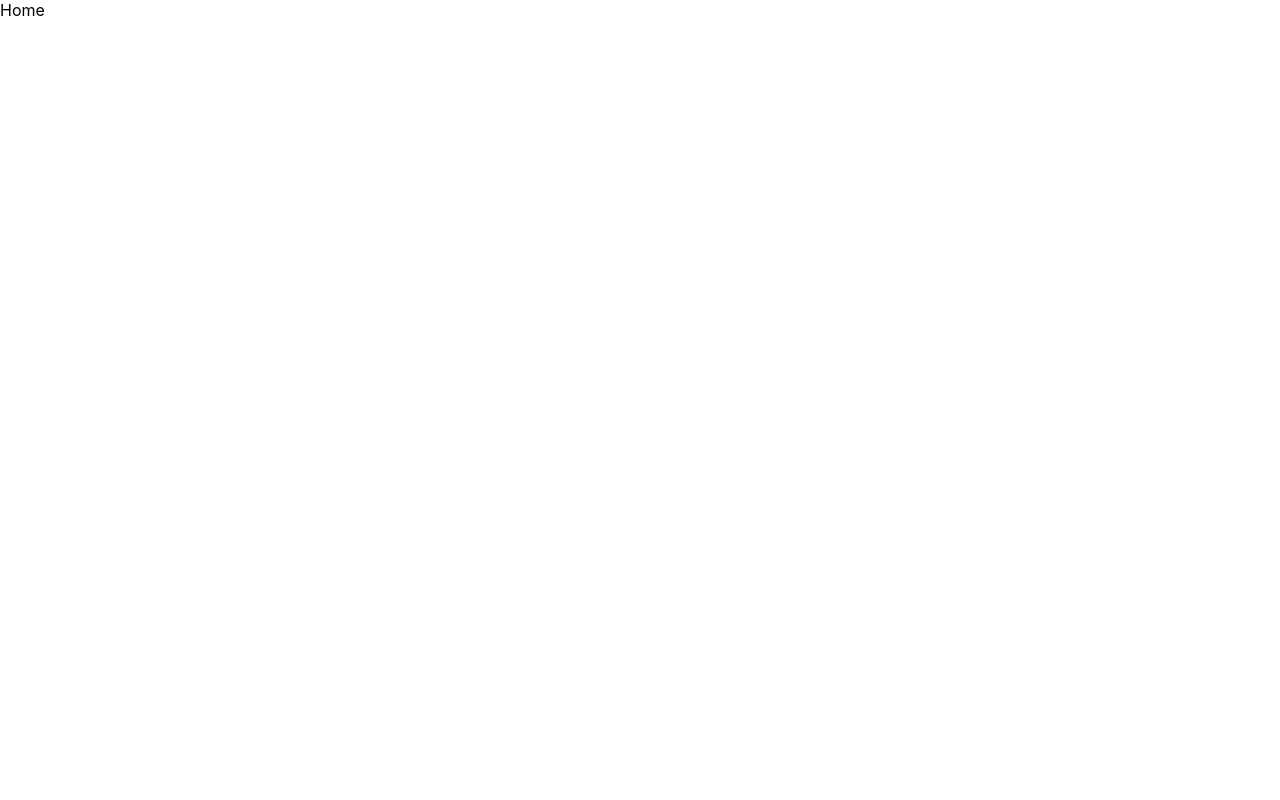
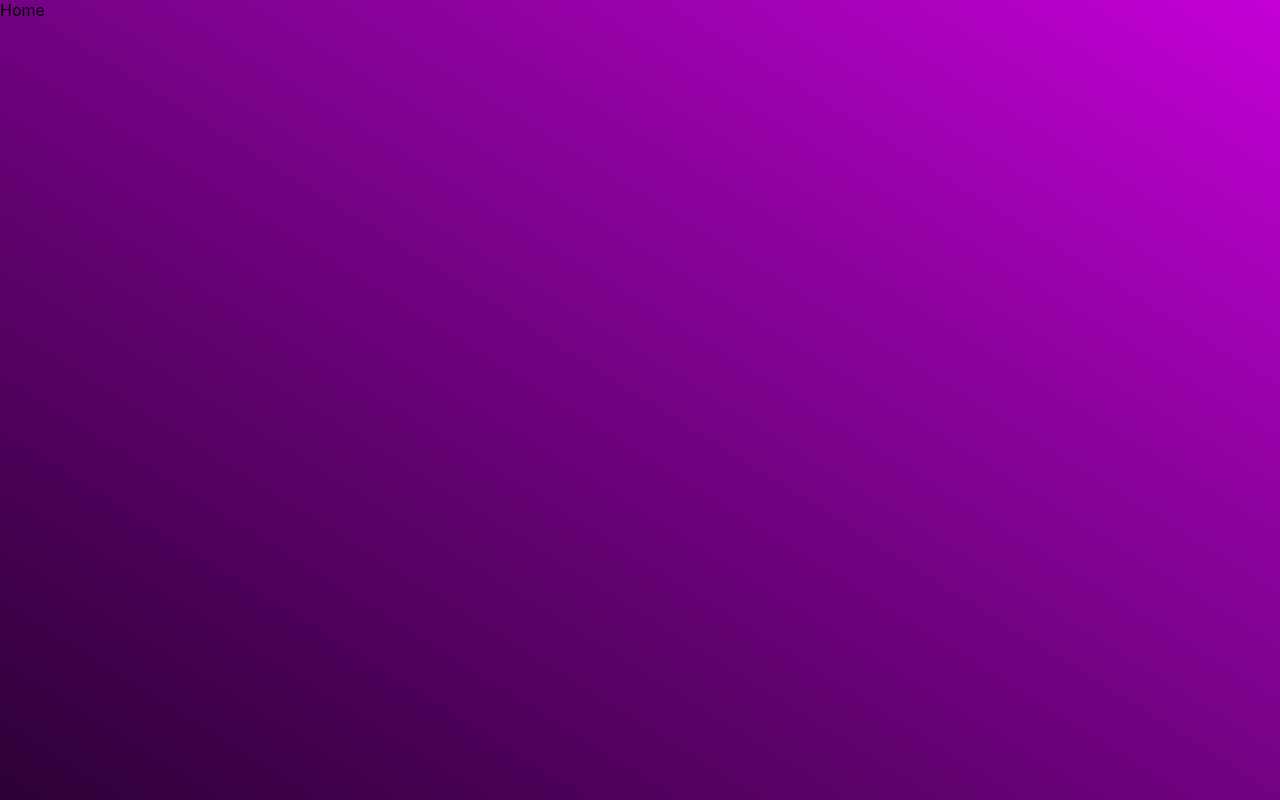
Before and after one commit to michaelorina/ethereum-decentralized-voting-app, a Next.js app: page / in a window 1280 px wide. Built offline with nearby package versions, Linux system fonts and the light colour scheme.

Commit message:
change background image

```diff
--- a/styles/globals.css
+++ b/styles/globals.css
@@ -4,7 +4,10 @@ body{
     margin: 0;
     font-family: -apple-system, BlinkMacSystemFont, 'Segoe UI', Roboto, Oxygen, Ubuntu, Cantarell, 'Open Sans', 'Helvetica Neue', sans-serif;
 
-
+    background-image: linear-gradient(to right top, #2d0036, #4f015b, #730283, #9a02ac, #c400d7);
+    height: 100vh;
+    width: 100vw;
+    overflow-x: hidden;
 }
 a{
     color: inherit;
```
